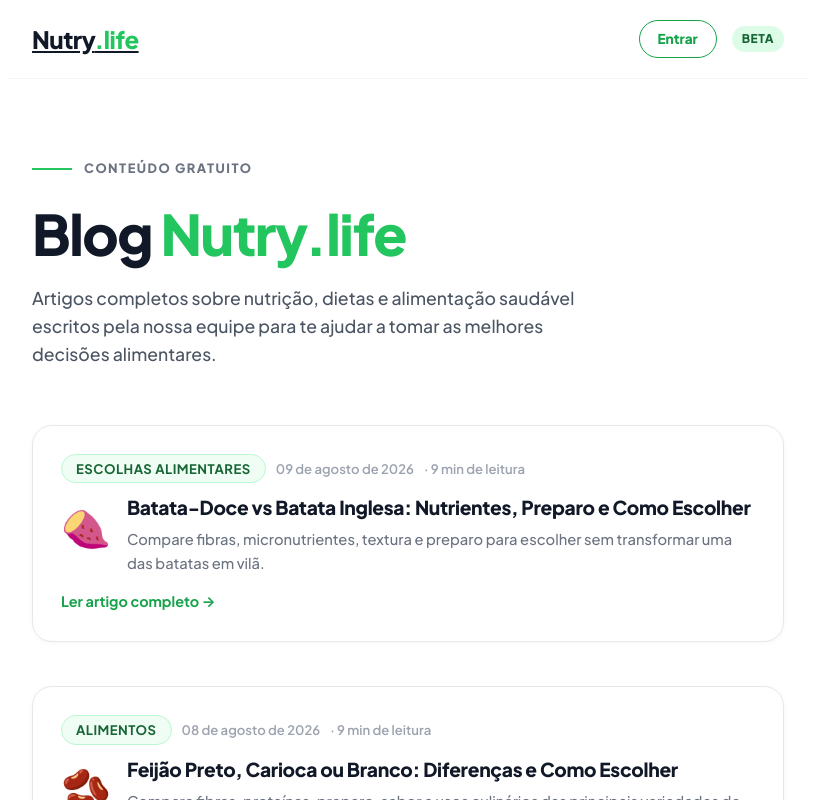
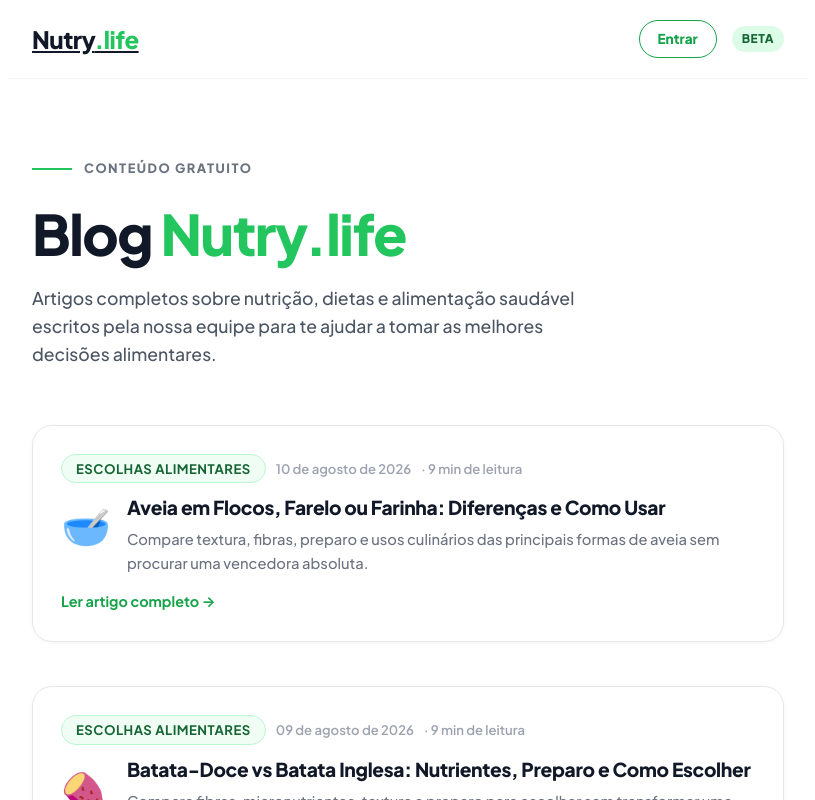
Before and after one commit to elevanceseguros/Nutri, a Next.js app: page /blog in a window 1280 px wide. Shown: the top 800 px of the page, without its empty margins (232-1047 px from the left). Built offline with nearby package versions, Linux system fonts and the light colour scheme.

Commit message:
Adiciona artigo de 10 de agosto ao índice

```diff
--- a/src/app/blog/page.tsx
+++ b/src/app/blog/page.tsx
@@ -14,6 +14,15 @@ export const metadata: Metadata = {
 };
 
 const posts = [
+  {
+    slug: "aveia-flocos-farelo-farinha-diferencas",
+    titulo: "Aveia em Flocos, Farelo ou Farinha: Diferenças e Como Usar",
+    descricao: "Compare textura, fibras, preparo e usos culinários das principais formas de aveia sem procurar uma vencedora absoluta.",
+    data: "10 de agosto de 2026",
+    tempo: "9 min de leitura",
+    tag: "Escolhas Alimentares",
+    emoji: "🥣",
+  },
   {
     slug: "batata-doce-vs-batata-inglesa-como-escolher",
     titulo: "Batata-Doce vs Batata Inglesa: Nutrientes, Preparo e Como Escolher",
```
